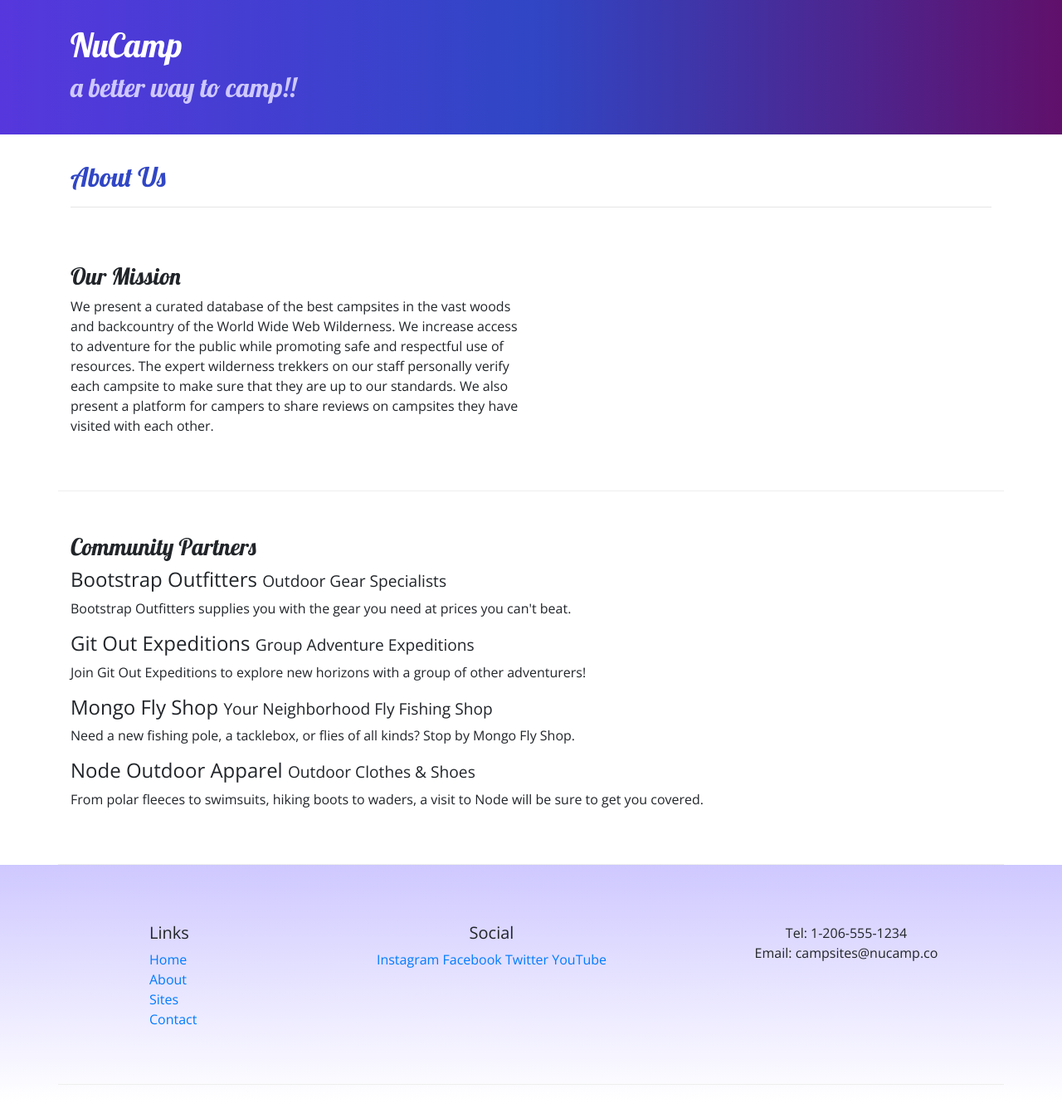
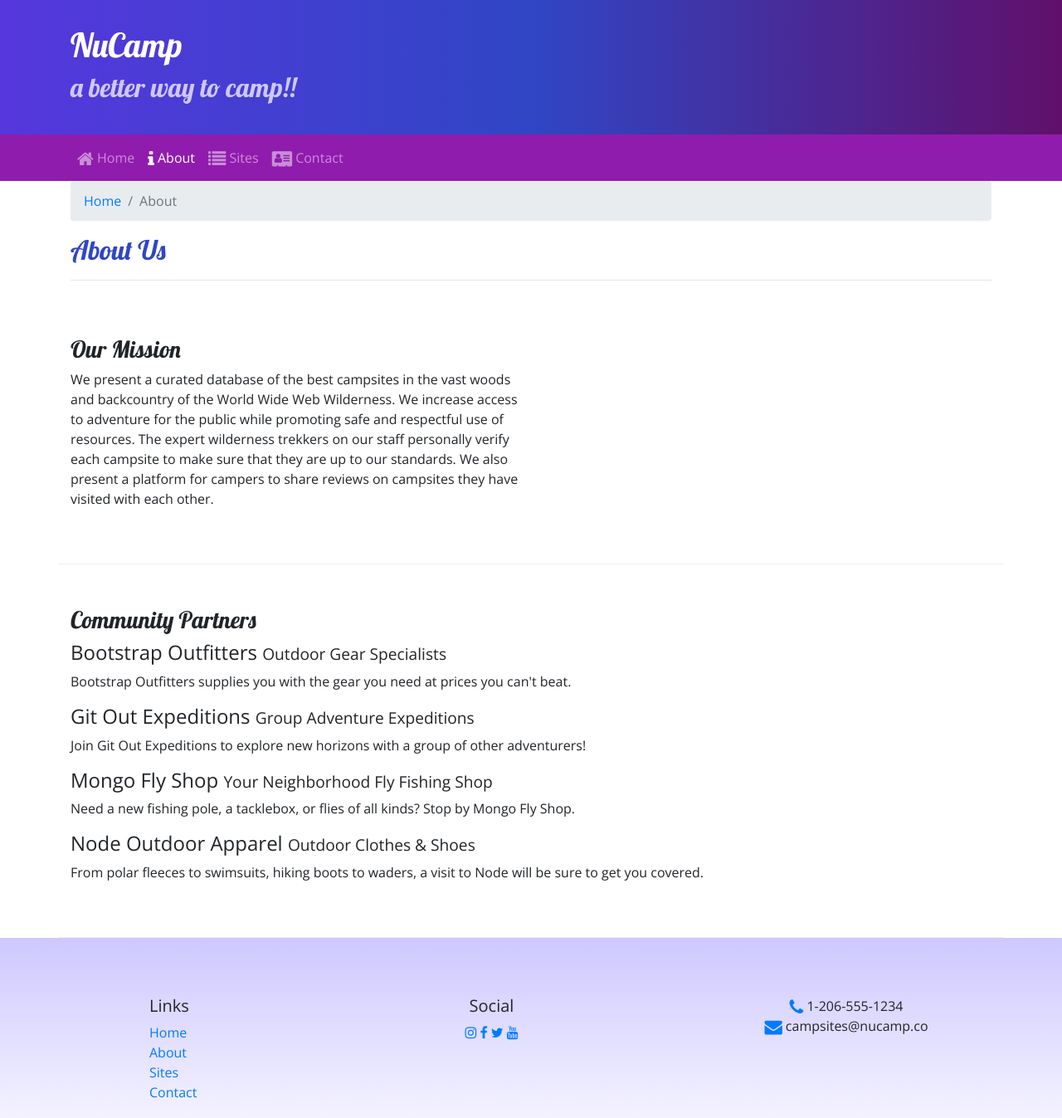
Before and after one commit to g-galvez2018/NuCamp-Bootstrap, a website: page aboutus.html in a window 1280 px wide. Shown: the top 1347 px of the page at 83% size. Drawn offline with nearby package versions, Linux system fonts and the light colour scheme.

Commit message:
Added nav bar and font awesome

```diff
--- a/aboutus.html
+++ b/aboutus.html
@@ -9,6 +9,7 @@
     <link rel="stylesheet" href="node_modules/bootstrap/dist/css/bootstrap.min.css" />
 
     <!-- Additional CSS must be placed after Bootstrap CSS -->
+    <link rel="stylesheet" href="node_modules/font-awesome/css/font-awesome.min.css" />
     <link rel="stylesheet" href="https://fonts.googleapis.com/css?family=Lobster|Open+Sans" />
     <link rel="stylesheet" href="css/styles.css" />
 
@@ -28,9 +29,32 @@
         </div>
     </header>
 
+    <!-- Navbar -->
+    <nav class="navbar navbar-expand-sm navbar-dark sticky-top">
+        <div class="container">
+            <button class="navbar-toggler ml-auto" type="button" data-toggle="collapse"
+                    data-target="#nucampNavbar">
+                        <span class="navbar-toggler-icon"></span>
+            </button>
+            <div class="collapse navbar-collapse" id="nucampNavbar">
+                <ul class="navbar-nav">
+                    <li class="nav-item"><a class="nav-link" href="index.html"> <i class="fa fa-home fa-lg"></i> Home</a></li>
+                    <li class="nav-item active"><a class="nav-link" href="#"> <i class="fa fa-info fa-lg"></i> About</a></li>
+                    <li class="nav-item"><a class="nav-link" href="#"> <i class="fa fa-list fa-lg"></i> Sites</a></li>
+                    <li class="nav-item"><a class="nav-link" href="#"><i class="fa fa-address-card fa-lg"></i> Contact</a></li>
+                </ul>
+            </div>
+        </div>
+    </nav>
+     <!-- /Navbar -->
+
     <div class="container">
         <div class="row">
             <div class="col">
+                <ol class="breadcrumb">
+                    <li class="breadcrumb-item"><a href="index.html">Home</a></li>
+                    <li class="breadcrumb-item active">About</li>
+                </ol>
                <h2>About Us</h2>
                <hr />
             </div>
@@ -72,14 +96,14 @@
                 </div>
                 <div class="col-6 col-sm-5 text-center">
                     <h5>Social</h5>
-                    <a href="http://instagram.com/">Instagram</a>
-                    <a href="http://facebook.com/">Facebook</a>
-                    <a href="http://twitter.com/">Twitter</a>
-                    <a href="http://youtube.com/">YouTube</a>
+                    <a href="http://instagram.com/"><i class="fa fa-instagram"></i></a>
+                    <a href="http://facebook.com/"><i class="fa fa-facebook"></i></a>
+                    <a href="http://twitter.com/"><i class="fa fa-twitter"></i></a>
+                    <a href="http://youtube.com/"><i class="fa fa-youtube"></i></a>
                 </div>
                 <div class="col-sm-4 text-center">
-                    Tel: 1-206-555-1234<br />
-                    Email: campsites@nucamp.co
+                    <i class="fa fa-phone fa-lg text-primary"></i> 1-206-555-1234<br />
+                    <i class="fa fa-envelope fa-lg text-primary"></i> campsites@nucamp.co
                 </div>
            </div>
         </div>
--- a/css/styles.css
+++ b/css/styles.css
@@ -20,6 +20,7 @@ footer {
 }
 
 .jumbotron {
+  margin: 0;
   padding: 30px;
   background-image: linear-gradient(to right, #5637DD, #3046C5, #60106B);
   color: white;
@@ -30,3 +31,7 @@ footer {
   border-bottom: 1px ridge;
   min-height: 200px;
 }
+
+.navbar {
+  background-color: #901CAD;
+}
--- a/package.json
+++ b/package.json
@@ -7,7 +7,7 @@
     "lite": "lite-server",
     "start": "npm run lite",
     "test": "echo \"Error: no test specified\" && exit 1"
-    },
+  },
   "author": "Gustavo Galvez",
   "license": "ISC",
   "devDependencies": {
@@ -15,6 +15,7 @@
   },
   "dependencies": {
     "bootstrap": "^4.5.0",
+    "font-awesome": "^4.7.0",
     "jquery": "^3.5.1",
     "popper.js": "^1.16.1"
   }
```
Also changed, not shown: index.html (+28 -7 lines), 1 other file.
